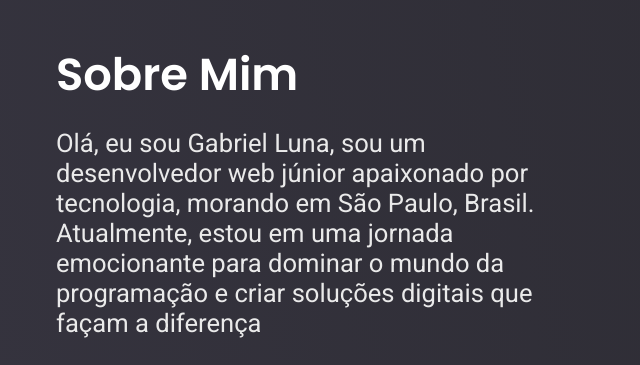
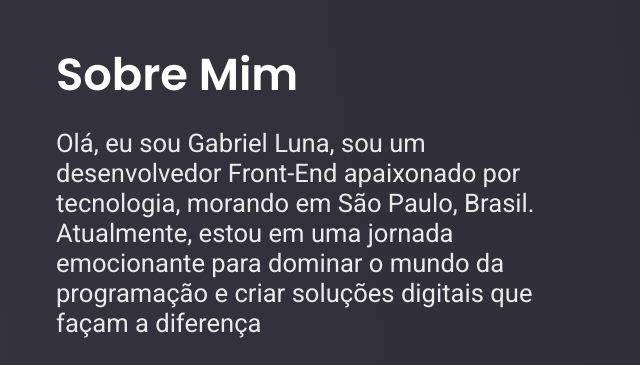
Before and after one commit to GabrielLuna1/GabrielLuna1.github.io, a website: page index.html in a window 1280 px wide. Shown: the part 920-1285 px from the top of the page, 614-1254 px from the left. Drawn offline with Linux system fonts and the light colour scheme.

Commit message:
att sobre

```diff
--- a/index.html
+++ b/index.html
@@ -72,7 +72,7 @@
       <div class="grid-info-item">
         <h3>Sobre Mim</h3>
         <p>Olá, eu sou Gabriel Luna,
-          sou um desenvolvedor web júnior apaixonado por tecnologia, morando em São Paulo, Brasil. Atualmente, estou em uma jornada emocionante para dominar o mundo da programação e criar soluções digitais que façam a diferença
+          sou um desenvolvedor Front-End apaixonado por tecnologia, morando em São Paulo, Brasil. Atualmente, estou em uma jornada emocionante para dominar o mundo da programação e criar soluções digitais que façam a diferença
         </p>
         <div class="grid-info-lista">
           <div class="list">
```
